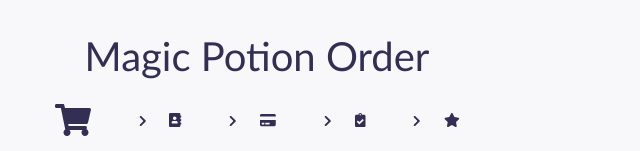
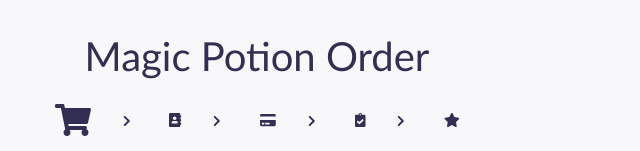
Before and after one commit to jessiheger/react-express-app, a React (Create React App) app: page / in a window 1280 px wide. Shown: the top 151 px of the page, without its empty margins (0-640 px from the left). Built offline with nearby package versions, Linux system fonts and the light colour scheme.

Commit message:
file reorg

```diff
--- a/src/components/Breadcrumbs.js
+++ b/src/components/Breadcrumbs.js
@@ -54,6 +54,6 @@ Breadcrumbs.styles = {
         alignItems: 'center',
     },
     chevron: {
-        paddingLeft: '3rem'
+        paddingLeft: '2rem'
     }
 }
--- a/src/components/MasterForm.js
+++ b/src/components/MasterForm.js
@@ -3,11 +3,11 @@ import React, { useEffect, useState } from "react";
 
 import { BillingFields, ContactFields } from '../utils/formFields';
 import { Breadcrumbs } from './Breadcrumbs';
-import { Confirmation } from './Confirmation';
-import { DynamicForm } from "./DynamicForm";
+import { Confirmation } from './formPages/Confirmation';
+import { DynamicForm } from "./formPages/DynamicForm";
 import { NextButton } from './NextButton'
 import { PreviousButton } from './PreviousButton'
-import { Quantity } from './Quantity';
+import { Quantity } from './formPages/Quantity';
 
 export const MasterForm = () => {
     const [ userInfo, setUserInfo ] = useState({"quantity": 1, "total": "49.99"});
--- a/src/components/DynamicForm.js
+++ b/src/components/formPages/DynamicForm.js
@@ -1,6 +1,6 @@
 import React from 'react';
 import PropTypes from 'prop-types';
-import { CustomInput } from './CustomInput';
+import { CustomInput } from './../CustomInput';
 
 export const DynamicForm = props => {
     const { addToOrder, formFields, removeFromErrorList } = props;
```
Also changed, not shown: src/components/formPages/Confirmation.js (renamed from src/components/Confirmation.js), src/components/formPages/Quantity.js (renamed from src/components/Quantity.js), 1 other file (tests, documents, lock files or other folders).
